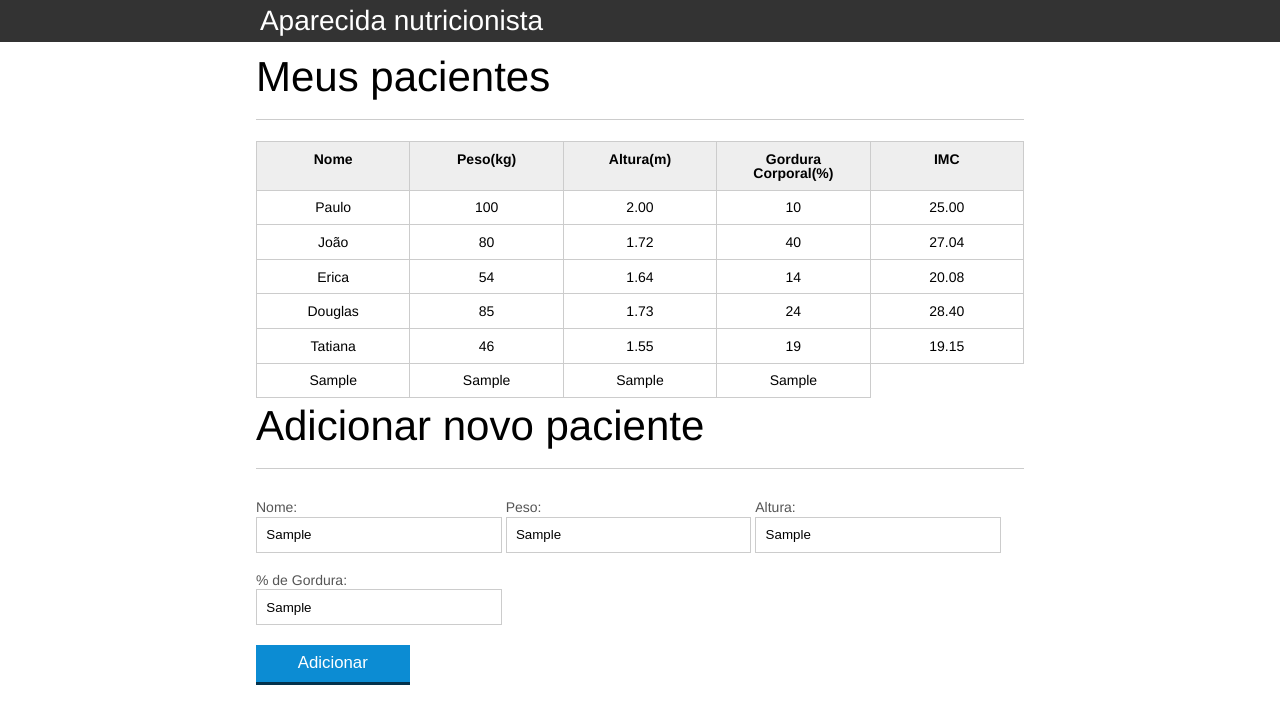
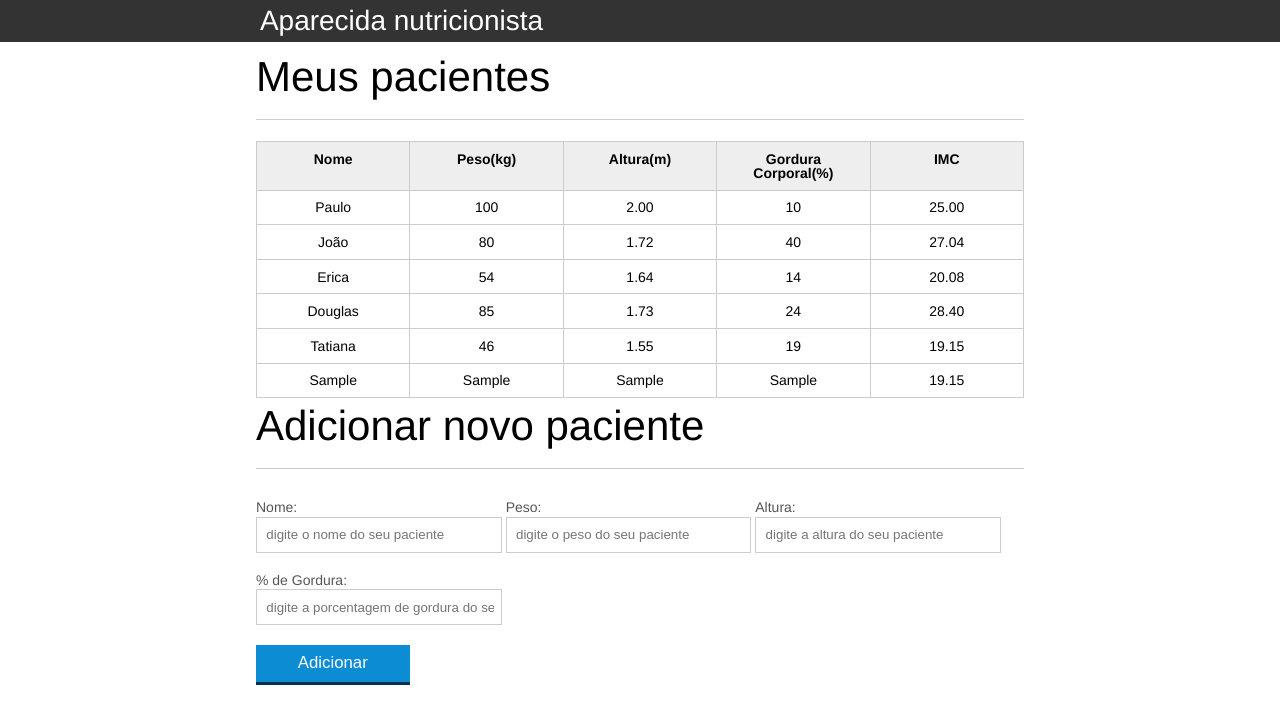
Before and after one commit to lucasbegnini/introducao-javascript, a plain HTML site: page index.html in a window 1280 px wide. Both pictures are taken after typing "Sample", "Sample", "Sample", "Sample" into the empty fields and a click on the button "Adicionar". Drawn offline with Linux system fonts and the light colour scheme.

Commit message:
[aula 05]

```diff
--- a/index.html
+++ b/index.html
@@ -97,6 +97,7 @@
     </form>
 </section>
 		</main>
-<script src="js/principal.js"></script>
+<script src="js/calcula-imc.js"></script>
+<script src="js/form.js"></script>
 	</body>
 </html>
--- /dev/null
+++ b/js/calcula-imc.js
@@ -0,0 +1,60 @@
+
+var titulo = document.querySelector(".titulo");
+titulo.textContent = "Aparecida nutricionista";
+
+var pacientes = document.querySelectorAll(".paciente");
+
+for (var i=0;i<pacientes.length;i++){
+
+    var paciente = pacientes[i];
+    var tdPeso = paciente.querySelector(".info-peso");
+    var peso = tdPeso.textContent;
+
+    var tdAltura = paciente.querySelector(".info-altura");
+    var altura = tdAltura.textContent;
+
+    var tdImc = paciente.querySelector(".info-imc");
+
+
+    var calculaImc = true;
+
+    if (!validaPeso(peso)){
+        console.log("peso inválido");
+        tdImc.textContent = "peso inválido";
+        paciente.classList.add("paciente-invalido");
+        calculaImc = false;
+    }
+
+    if (!validaAltura(altura)){
+        console.log("altura inválida");
+        tdImc.textContent = "altura inválida";
+        paciente.classList.add("paciente-invalido");
+        calculaImc = false;
+    }
+
+    if(calculaImc) {
+        tdImc.textContent = calcularImc(peso, altura);
+    }
+}
+
+
+function calcularImc(peso, altura){
+    var imc = peso /(altura*altura);
+    return imc.toFixed(2);
+}
+
+function validaPeso(peso){
+    var pesoEhValido = true;
+    if ((peso <= 0) || (peso >= 1000)){
+        pesoEhValido = false;
+    }
+    return pesoEhValido;
+}
+
+function validaAltura(altura){
+    var alturaEhValido = true;
+    if ((altura <= 0) || (altura >= 3.0)){
+        alturaEhValido = false;
+    }
+    return alturaEhValido;
+}
--- /dev/null
+++ b/js/form.js
@@ -0,0 +1,60 @@
+
+var botaoAdicionar = document.querySelector("#adicionar-paciente");
+botaoAdicionar.addEventListener("click", function(event){
+    event.preventDefault();
+
+    // Extraindo função do form
+    var form = document.querySelector("#form-adiciona");
+    var paciente = obtemPacienteDoFormulario(form);
+
+    // Monta TR
+    var tabela = document.querySelector("#tabela-pacientes");
+    var pacienteTr = montaTr(paciente);
+    tabela.appendChild(pacienteTr);
+
+    form.reset();
+
+});
+
+function obtemPacienteDoFormulario(form){
+
+    var paciente = {
+        nome: form.nome.value,
+        altura: form.altura.value,
+        gordura: form.gordura.value,
+        peso: form.peso.value,
+        imc: calcularImc(form.peso.value, form.altura.value)
+    }
+
+ return paciente;
+}
+
+function montaTr(paciente){
+    var pacienteTr = document.createElement("tr");
+    var pesoTd = montaTd(paciente.peso, "info-peso");
+    var alturaTd = montaTd(paciente.altura, "info-altura");
+    var nomeTd = montaTd(paciente.nome, "info-nome");
+    var gordutraTd = montaTd(paciente.gordura, "info-gordura");
+    var imcTd = montaTd(paciente.imc, "info-imc");
+
+    nomeTd.textContent = paciente.nome;
+    pesoTd.textContent = paciente.peso;
+    alturaTd.textContent = paciente.altura;
+    gordutraTd.textContent = paciente.gordura;
+
+    pacienteTr.appendChild(nomeTd);
+    pacienteTr.appendChild(pesoTd);
+    pacienteTr.appendChild(alturaTd);
+    pacienteTr.appendChild(gordutraTd);
+    pacienteTr.appendChild(imcTd);
+    imcTd.textContent = calcularImc(peso, altura);
+
+    return pacienteTr;
+}
+
+function montaTd(dado,classe) {
+    var td = document.createElement("td");
+    td.textContent = dado;
+    td.classList.add(classe);
+    return td;
+}
--- a/js/principal.js
+++ /dev/null
@@ -1,71 +0,0 @@
-
-var titulo = document.querySelector(".titulo");
-titulo.textContent = "Aparecida nutricionista";
-
-var pacientes = document.querySelectorAll(".paciente");
-
-for (var i=0;i<pacientes.length;i++){
-
-    var paciente = pacientes[i];
-    var tdPeso = paciente.querySelector(".info-peso");
-    var peso = tdPeso.textContent;
-
-    var tdAltura = paciente.querySelector(".info-altura");
-    var altura = tdAltura.textContent;
-
-    var tdImc = paciente.querySelector(".info-imc");
-
-    var pesoEhValido = true;
-    var alturaEhValido = true;
-
-    if ((peso <= 0) || (peso >= 1000)){
-        console.log("peso inválido");
-        pesoEhValido = false;
-        tdImc.textContent = "peso inválido";
-        paciente.classList.add("paciente-invalido");
-    }
-
-    if ((altura <= 0) || (altura >= 3.0)){
-        console.log("altura inválida");
-        alturaEhValido = false;
-        tdImc.textContent = "altura inválida";
-        paciente.classList.add("paciente-invalido");
-    }
-
-    if(pesoEhValido && alturaEhValido){
-        var imc = peso /(altura*altura);
-        tdImc.textContent = imc.toFixed(2);
-    }
-}
-
-
-var botaoAdicionar = document.querySelector("#adicionar-paciente");
-botaoAdicionar.addEventListener("click", function(event){
-    event.preventDefault();
-    var form = document.querySelector("#form-adiciona");
-    var nome = form.nome.value;
-    var altura = form.altura.value;
-    var gordura = form.gordura.value;
-    var peso = form.peso.value;
-
-    var pacienteTr = document.createElement("tr");
-    var pesoTd = document.createElement("td");
-    var alturaTd = document.createElement("td");
-    var nomeTd = document.createElement("td");
-    var gordutraTd = document.createElement("td");
-    var imcTd = document.createElement("td");
-
-    nomeTd.textContent = nome;
-    pesoTd.textContent = peso;
-    alturaTd.textContent = altura;
-    gordutraTd.textContent = gordura;
-
-    pacienteTr.appendChild(nomeTd);
-    pacienteTr.appendChild(pesoTd);
-    pacienteTr.appendChild(alturaTd);
-    pacienteTr.appendChild(gordutraTd);
-
-    var tabela = document.querySelector("#tabela-pacientes");
-    tabela.appendChild(pacienteTr);
-
-});
```
